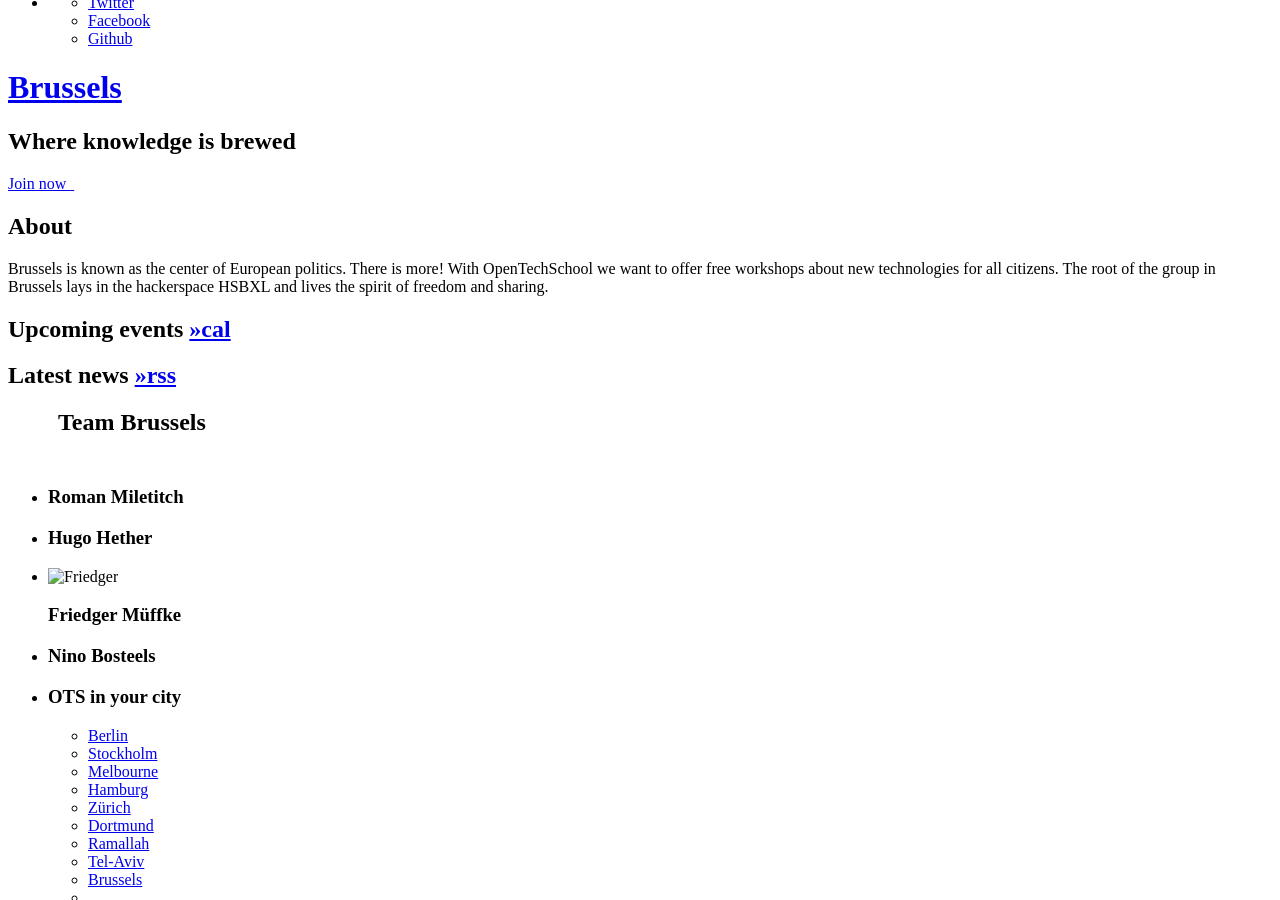
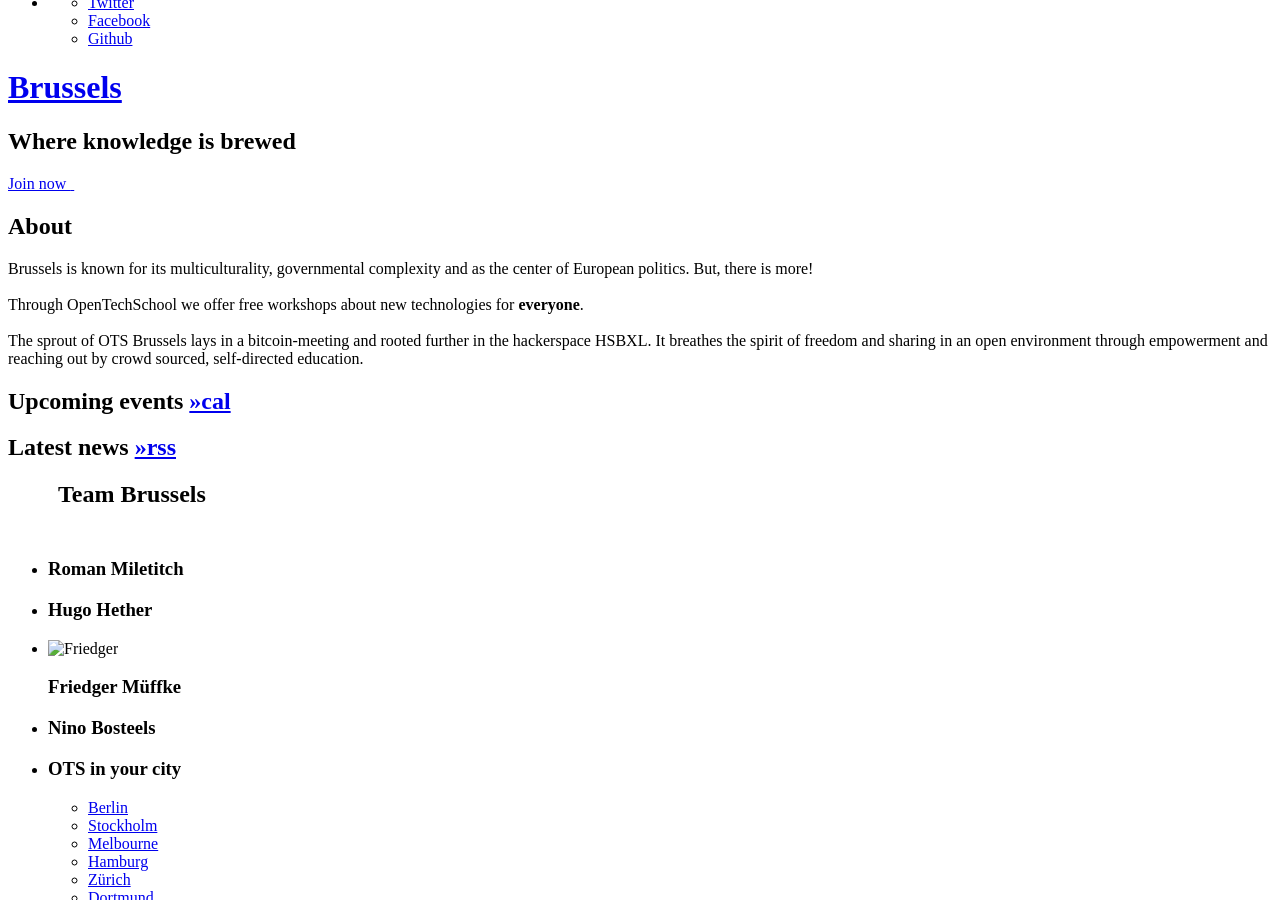
Before and after one commit to OpenTechSchool/www.opentechschool.org, a Jekyll site: the page built from brussels/index.md, in a window 1280 px wide and 900 px high, scrolled down 316 px. Built offline with Jekyll 4.4.1, drawn with Linux system fonts in a browser that asks for light colours; nearby versions of some CDN libraries; comment, search, counter and statistics services are not loaded.

Commit message:
Update index.md
Edited the text a bit based on Roman's comments and my thoughts.

Tough, I'm sick too and sleep deprived. Feel very free to have a last hand on the changes, or implement less or none at all.

```diff
--- a/brussels/index.md
+++ b/brussels/index.md
@@ -5,7 +5,17 @@ class: "brussels"
 tagline: "Where knowledge is brewed"
 rss_feed: brussels
 meetupcom_group: opentechschool-brussels
-about: "Brussels is known as the center of European politics. There is more! With OpenTechSchool we want to offer free workshops about new technologies for all citizens. The root of the group in Brussels lays in the hackerspace HSBXL and lives the spirit of freedom and sharing."
+about: "Brussels is known for its multiculturality, governmental complexity and as the center of European politics. But, there is more!
+<br>
+<br>
+Through OpenTechSchool we offer free workshops about new technologies for <b>everyone</b>.
+
+<br>
+<br>
+
+The sprout of OTS Brussels lays in a bitcoin-meeting and rooted further in the hackerspace HSBXL.
+
+It breathes the spirit of freedom and sharing in an open environment through empowerment and reaching out by crowd sourced, self-directed education."
 ---
 
 <h2 style="margin: 0 0 50px 50px;">Team Brussels</h2>
```
